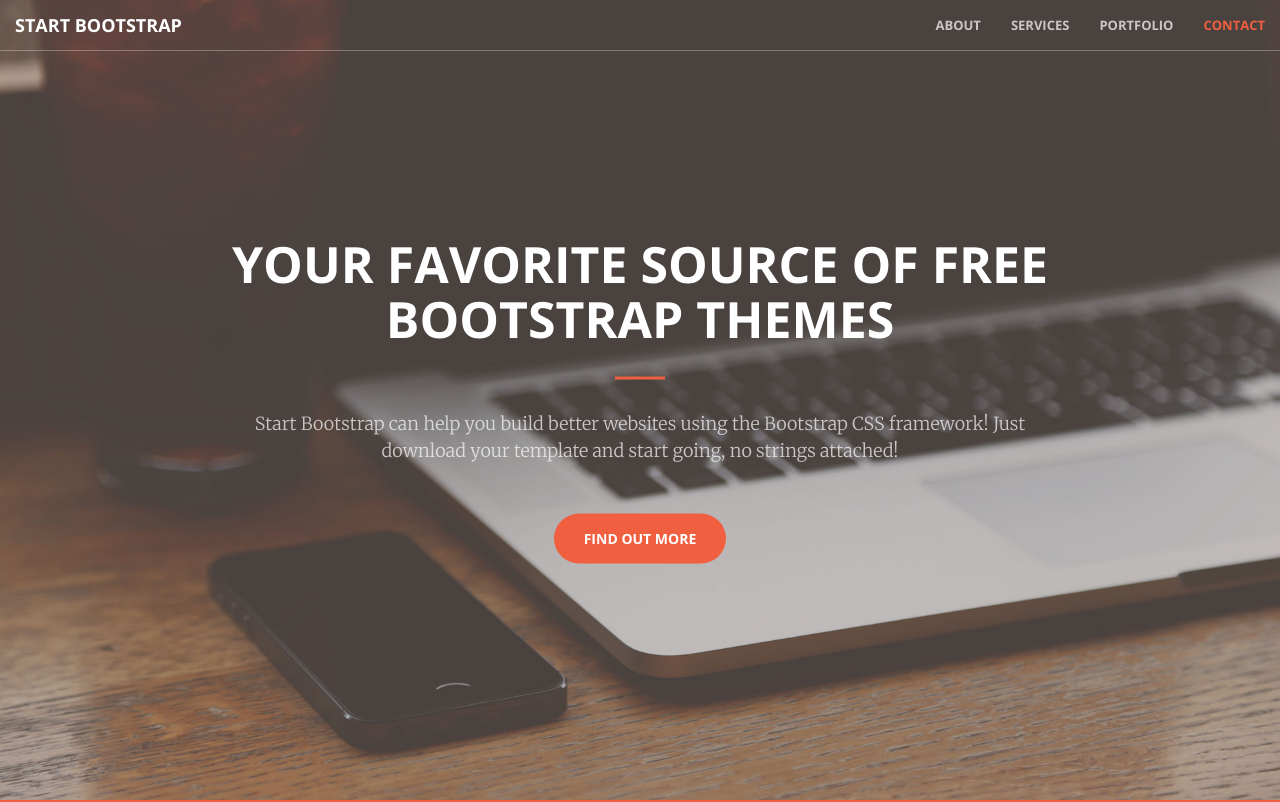
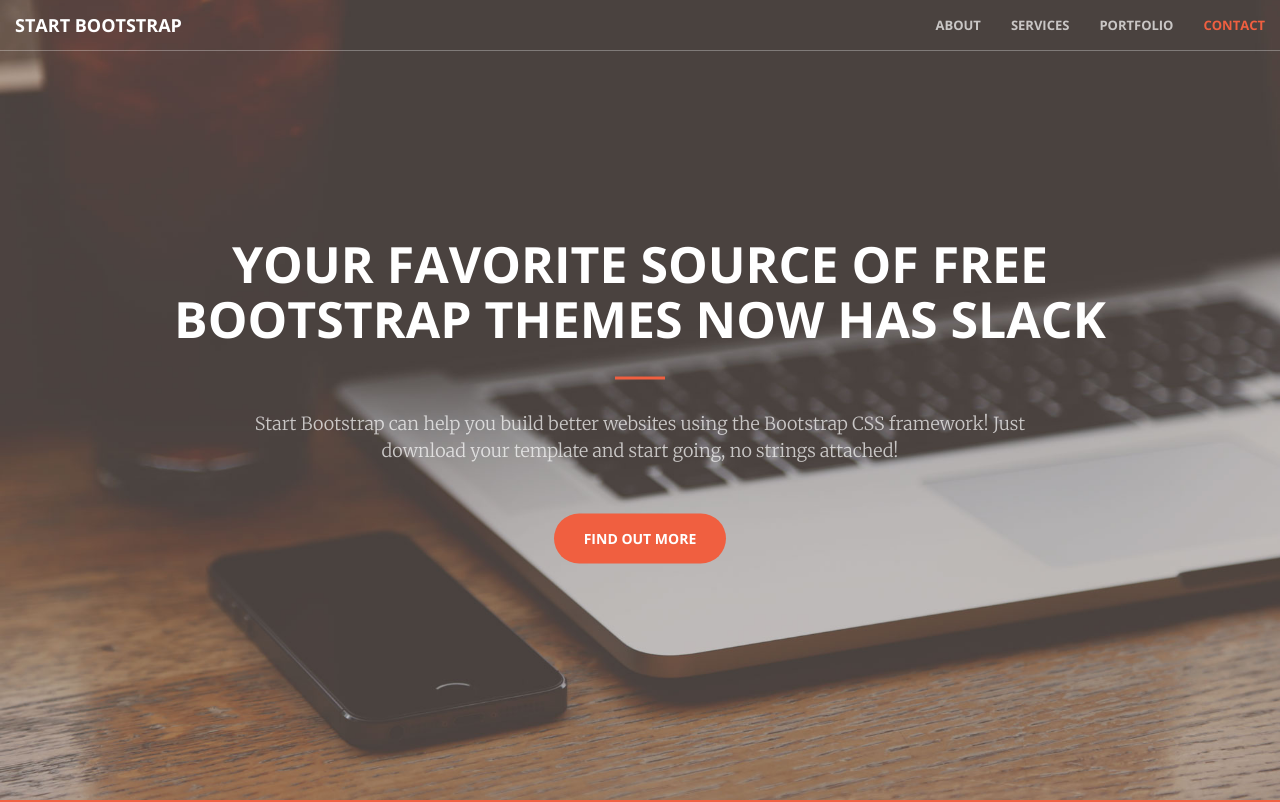
Before and after one commit to zen4s/creative.github.io, a website: page index.html in a window 1280 px wide. Shown: the top 802 px of the page. Drawn offline with nearby package versions, Linux system fonts and the light colour scheme.

Commit message:
Added Slack Integration Comments

```diff
--- a/index.html
+++ b/index.html
@@ -9,7 +9,7 @@
     <meta name="description" content="">
     <meta name="author" content="">
 
-    <title>Creative - Start Bootstrap Theme</title>
+    <title>Creative - Start Bootstrap Theme & Slack Integration</title>
 
     <!-- Bootstrap Core CSS -->
     <link href="vendor/bootstrap/css/bootstrap.min.css" rel="stylesheet">
@@ -71,7 +71,7 @@
     <header>
         <div class="header-content">
             <div class="header-content-inner">
-                <h1 id="homeHeading">Your Favorite Source of Free Bootstrap Themes</h1>
+                <h1 id="homeHeading">Your Favorite Source of Free Bootstrap Themes Now Has Slack</h1>
                 <hr>
                 <p>Start Bootstrap can help you build better websites using the Bootstrap CSS framework! Just download your template and start going, no strings attached!</p>
                 <a href="#about" class="btn btn-primary btn-xl page-scroll">Find Out More</a>
```
